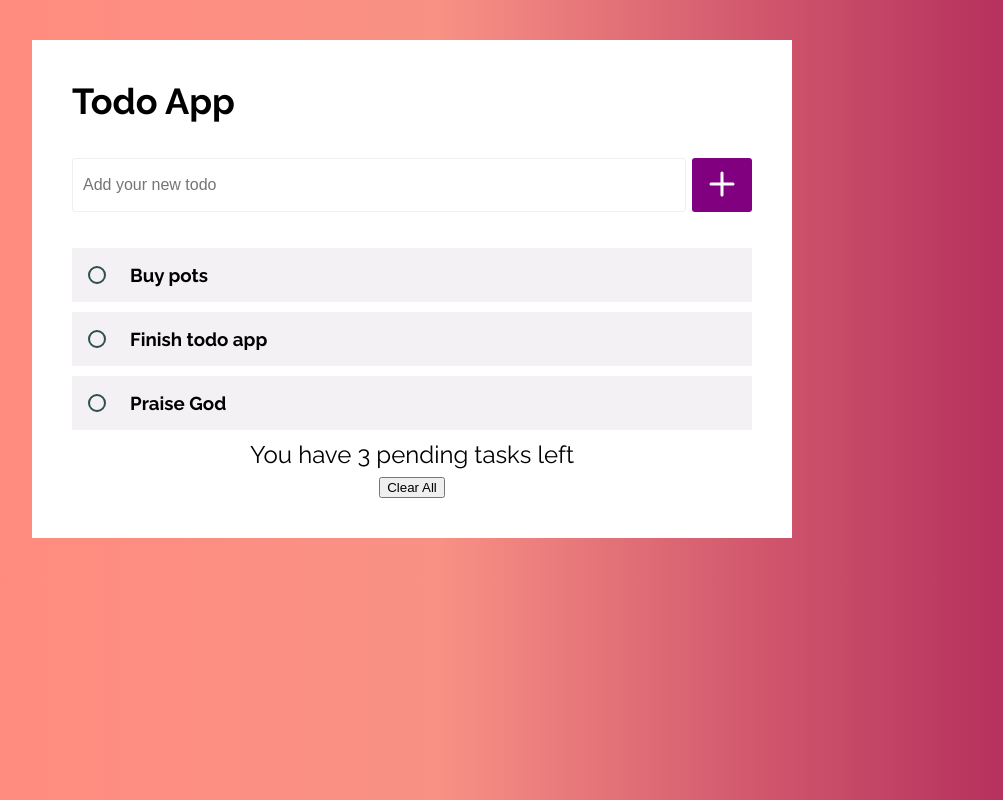
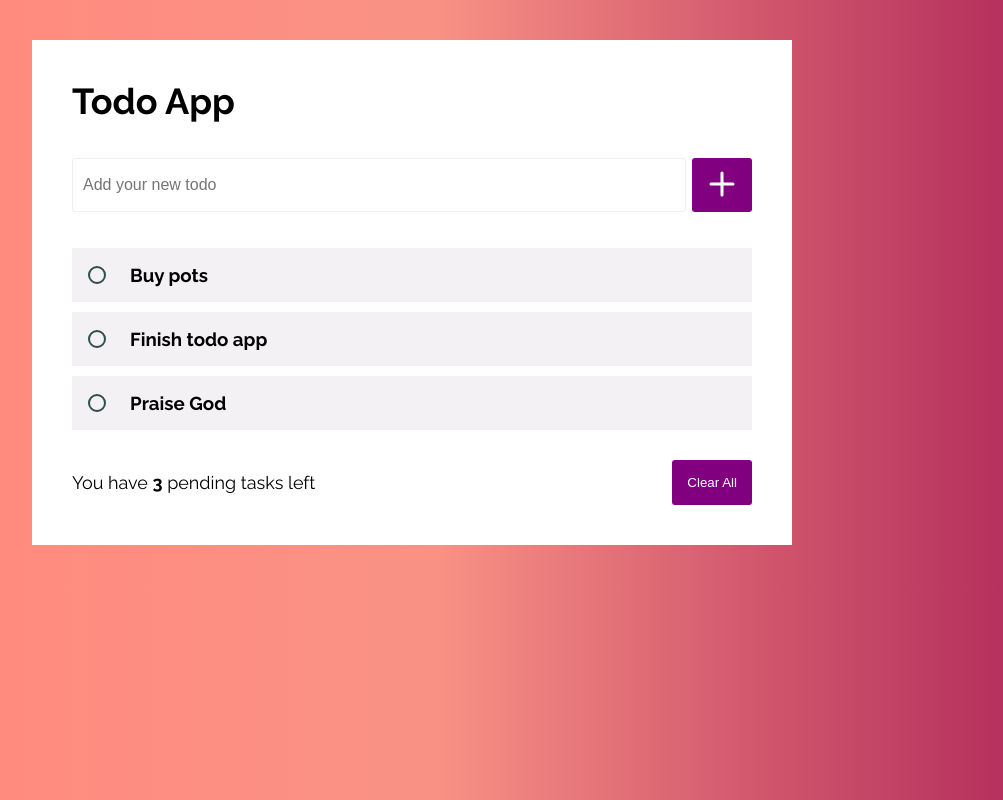
Before and after one commit to LaniJ/todoApp, a React (Create React App) app: page / in a window 1280 px wide. Shown: the whole page, without its empty margins (228-1231 px from the left). Built offline with nearby package versions, Linux system fonts and the light colour scheme.

Commit message:
adds footer

```diff
--- a/src/components/CreateTodo/CreateTodo.jsx
+++ b/src/components/CreateTodo/CreateTodo.jsx
@@ -7,12 +7,12 @@ const CreateTodo = ({ addItem }) => {
 
   const handleClick = (e) => {
     e.preventDefault();
+    if (!todoItem.length) return;
     const newItem = todoItem.trim();
-    console.log('todoItem', newItem);
     addItem(newItem);
     setTimeout(() => {
       setTodoItem('');
-    }, 1000);
+    }, 600);
   }
   return (
     <div>
--- a/src/components/Footer/Footer.css
+++ b/src/components/Footer/Footer.css
@@ -0,0 +1,30 @@
+.footer {
+  display: flex;
+  margin-top: 30px;
+  text-align: left;
+  align-items: center;
+}
+p {
+  font-size: 18px;
+  flex-grow: 1;
+}
+.delete-all-btn {
+  border: none;
+  background-color: purple;
+  border-radius: 3px;
+  outline: none;
+  cursor: pointer;
+  padding: 15px;
+  color: #fff;
+}
+
+@media screen and (max-width: 600px) {
+  .footer {
+    display: block;
+    text-align: center;
+  }
+  .delete-all-btn {
+    margin-top: 20px;
+    width: 100%;
+  }
+}
--- a/src/components/Footer/Footer.jsx
+++ b/src/components/Footer/Footer.jsx
@@ -2,9 +2,9 @@ import './Footer.css';
 
 const Footer = ({ length, deleteAll }) => {
   return (
-    <div>
-      <p>You have {length} pending tasks left</p>
-      <button onClick={deleteAll}>Clear All</button>
+    <div className='footer'>
+      <p>You have <strong>{length}</strong> pending tasks left</p>
+      <button className='delete-all-btn' onClick={deleteAll}>Clear All</button>
     </div>
    );
 }
```
